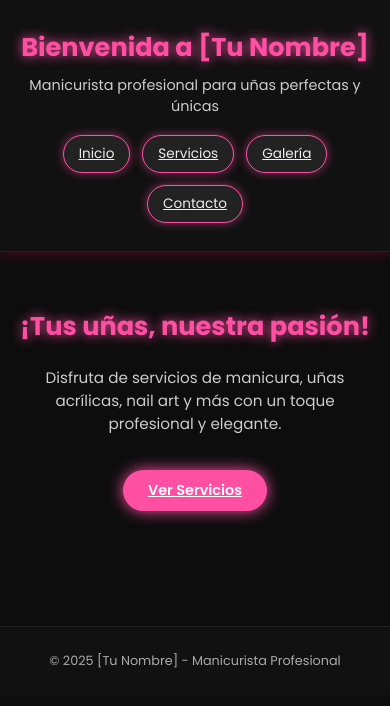
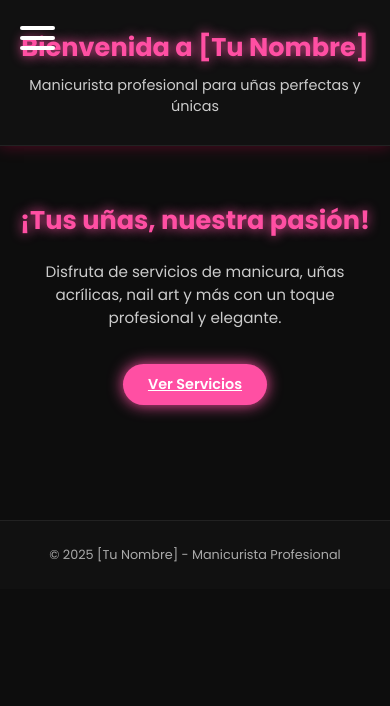
Before and after one commit to Wiwigodxd/manicurista, a plain HTML site: page index.html in a window 390 px wide. Drawn offline with Linux system fonts and the light colour scheme.

Commit message:
fead : isano del anp

```diff
--- a/index.html
+++ b/index.html
@@ -22,6 +22,7 @@
         text-align:center;
         border-bottom:1px solid #222;
         box-shadow:0 0 15px rgba(255,0,90,0.3);
+        position:relative;
     }
     header h1{
         font-size:2.4rem;
@@ -104,7 +105,45 @@
         font-size:0.9rem;
     }
 
-    /* 📱📱 RESPONSIVE DESIGN */
+    /* BOTÓN HAMBURGUESA */
+    .hamburger{
+        position:absolute;
+        left:20px;
+        top:20px;
+        width:35px;
+        cursor:pointer;
+        display:none; /* se activa solo en móviles */
+    }
+    .hamburger span{
+        display:block;
+        height:4px;
+        background:white;
+        margin:6px 0;
+        border-radius:2px;
+    }
+
+    /* MENU MÓVIL */
+    @media(max-width:768px){
+
+        .hamburger{
+            display:block;
+            z-index:999;
+        }
+
+        nav{
+            display:none;
+            flex-direction:column;
+            background:#111;
+            padding:20px 0;
+            margin-top:20px;
+        }
+
+        nav.show{
+            display:flex;
+        }
+    }
+
+    /* RESPONSIVE */
     @media(max-width:768px){
         header h1{ font-size:2rem; }
         header p{ font-size:1rem; }
@@ -120,54 +159,42 @@
     }
 
     @media(max-width:480px){
-        header{
-            padding:28px 10px;
-        }
-        header h1{
-            font-size:1.6rem;
-        }
-        header p{
-            font-size:0.9rem;
-        }
+        header{ padding:28px 10px; }
+        header h1{ font-size:1.6rem; }
+        header p{ font-size:0.9rem; }
 
-        nav{
-            gap:12px;
-        }
-        nav a{
-            padding:8px 15px;
-            font-size:0.85rem;
-        }
+        nav{ gap:12px; }
+        nav a{ padding:8px 15px; font-size:0.85rem; }
 
-        .hero{
-            padding:55px 15px;
-        }
-        .hero h2{
-            font-size:1.6rem;
-        }
-        .hero p{
-            font-size:0.95rem;
-        }
-        .btn{
-            padding:10px 25px;
-            font-size:0.9rem;
-        }
-        footer{
-            font-size:0.8rem;
-        }
+        .hero{ padding:55px 15px; }
+        .hero h2{ font-size:1.6rem; }
+        .hero p{ font-size:0.95rem; }
+        .btn{ padding:10px 25px; font-size:0.9rem; }
+        footer{ font-size:0.8rem; }
     }
 </style>
 </head>
 <body>
 
 <header>
+
+<!-- BOTÓN HAMBURGUESA -->
+<div class="hamburger" onclick="toggleMenu()">
+    <span></span>
+    <span></span>
+    <span></span>
+</div>
+
 <h1>Bienvenida a [Tu Nombre]</h1>
 <p>Manicurista profesional para uñas perfectas y únicas</p>
+
 <nav>
-<a href="index.html">Inicio</a>
-<a href="servicios.html">Servicios</a>
-<a href="galeria.html">Galería</a>
-<a href="contacto.html">Contacto</a>
+    <a href="index.html">Inicio</a>
+    <a href="servicios.html">Servicios</a>
+    <a href="galeria.html">Galería</a>
+    <a href="contacto.html">Contacto</a>
 </nav>
+
 </header>
 
 <section class="hero">
@@ -180,5 +207,11 @@
 <p>© 2025 [Tu Nombre] - Manicurista Profesional</p>
 </footer>
 
+<script>
+function toggleMenu(){
+    document.querySelector("nav").classList.toggle("show");
+}
+</script>
+
 </body>
 </html>
```
